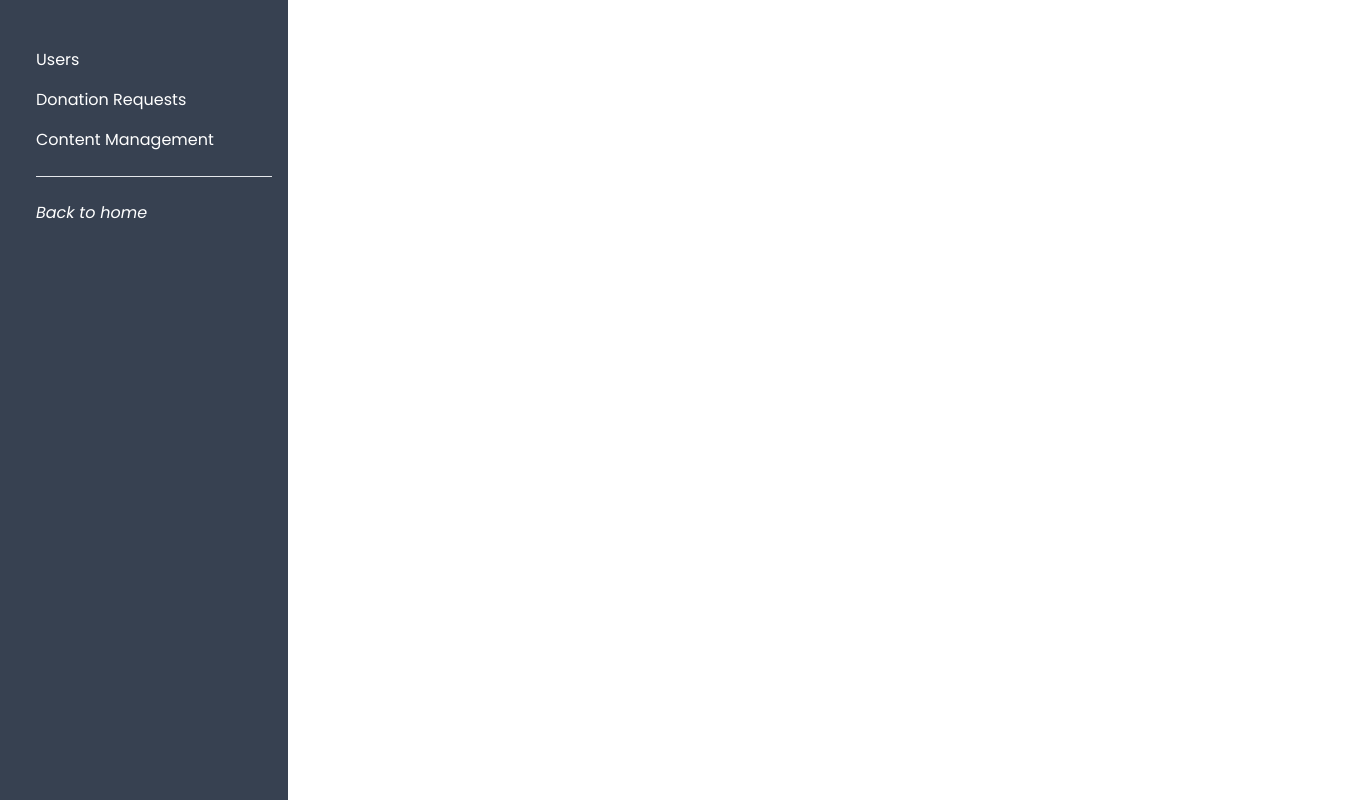
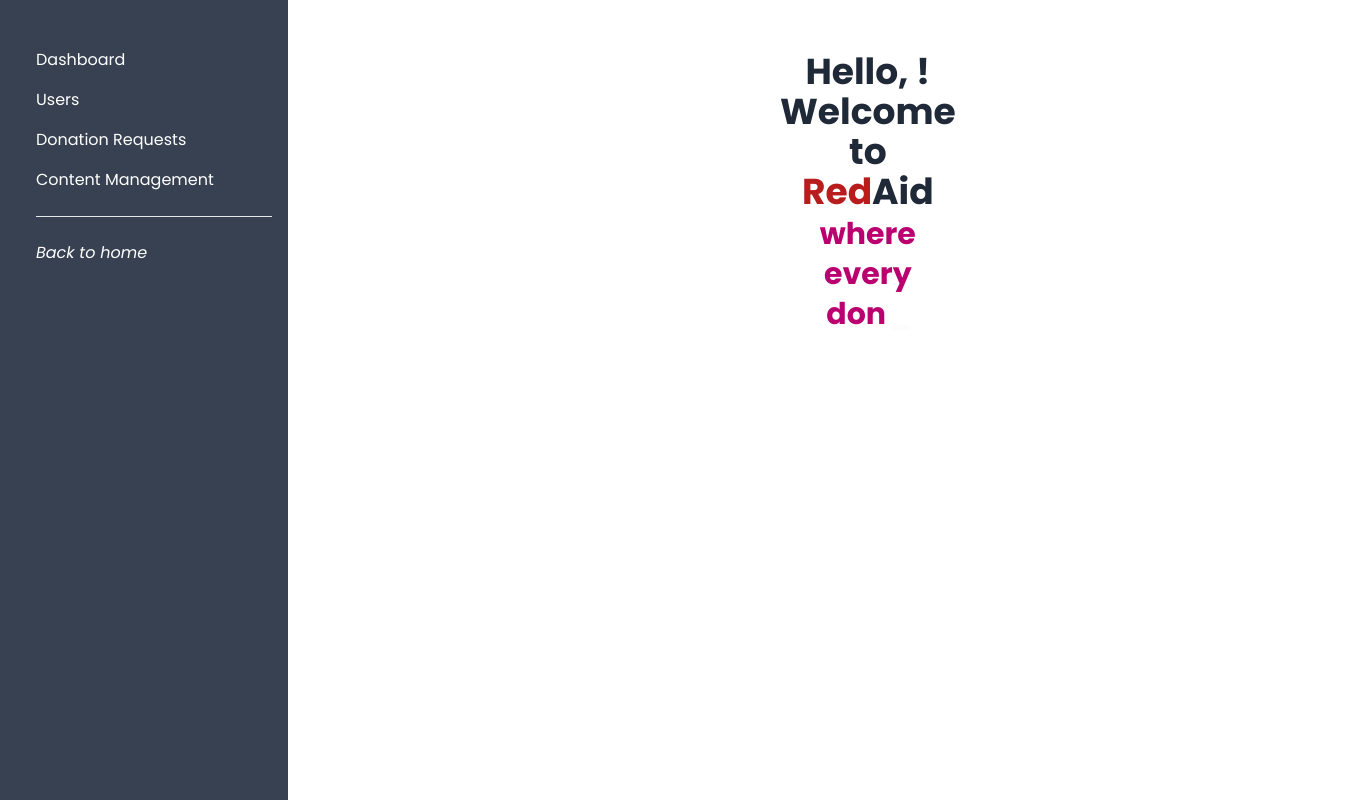
Before and after one commit to salauddin2k3/Red-Aid-Client, a React (Vite) app: page /dashboard in a window 1280 px wide. Shown: the whole page, 1352 px wide, since content can reach past the window. Built offline with nearby package versions, Linux system fonts and the light colour scheme; no server answers.

Commit message:
added some data

```diff
--- a/src/Components/Dashboard/AdminDashboard/AllUser.jsx
+++ b/src/Components/Dashboard/AdminDashboard/AllUser.jsx
@@ -10,7 +10,7 @@ const AllUser = () => {
             const res = await axios.get('http://localhost:5000/users');
             return res.data;
         }
-    })
+    });
 
     return (
         <div>
--- a/src/Components/Dashboard/DashboardNav.jsx
+++ b/src/Components/Dashboard/DashboardNav.jsx
@@ -12,29 +12,32 @@ const DashboardNav = () => {
             {
                 isAdmin &&
                 <div>
-                    <NavLink to="/dashboard/all-user"><a className=" text-white hover:bg-gray-900 py-2 px-4 block">Users</a></NavLink>
-                    <NavLink to="/dashboard/all-donation-request"><a className=" text-white hover:bg-gray-900 py-2 px-4 block">Donation Requests</a></NavLink>
-                    <NavLink to="/dashboard/content-management"><a className=" text-white hover:bg-gray-900 py-2 px-4 block">Content Management</a></NavLink>
+                    <NavLink to="/dashboard"><li className=" text-white hover:bg-gray-900 py-2 px-4 block">Dashboard</li></NavLink>
+                    <NavLink to="/dashboard/all-user"><li className=" text-white hover:bg-gray-900 py-2 px-4 block">Users</li></NavLink>
+                    <NavLink to="/dashboard/all-donation-request"><li className=" text-white hover:bg-gray-900 py-2 px-4 block">Donation Requests</li></NavLink>
+                    <NavLink to="/dashboard/content-management"><li className=" text-white hover:bg-gray-900 py-2 px-4 block">Content Management</li></NavLink>
                     <hr className="m-4" />
-                    <NavLink to="/"><a className=" text-white hover:bg-gray-900 py-2 px-4 block italic">Back to home</a></NavLink>
+                    <NavLink to="/"><li className=" text-white hover:bg-gray-900 py-2 px-4 block italic">Back to home</li></NavLink>
                 </div>
             }
             {
                 isDonor &&
                 <div>
-                    <NavLink to="/dashboard/my-donation-request"><a className=" text-white hover:bg-gray-900 py-2 px-4 block">My Donation Request</a></NavLink>
-                    <NavLink to="/dashboard/create-donation-request"><a className=" text-white hover:bg-gray-900 py-2 px-4 block">Create Donation Request</a></NavLink>
+                    <NavLink to="/dashboard"><li className=" text-white hover:bg-gray-900 py-2 px-4 block">Dashboard</li></NavLink>
+                    <NavLink to="/dashboard/my-donation-request"><li className=" text-white hover:bg-gray-900 py-2 px-4 block">My Donation Request</li></NavLink>
+                    <NavLink to="/dashboard/create-donation-request"><li className=" text-white hover:bg-gray-900 py-2 px-4 block">Create Donation Request</li></NavLink>
                     <hr className="m-4" />
-                    <NavLink to="/"><a className=" text-white hover:bg-gray-900 py-2 px-4 block italic">Back to home</a></NavLink>
+                    <NavLink to="/"><li className=" text-white hover:bg-gray-900 py-2 px-4 block italic">Back to home</li></NavLink>
                 </div>
             }
             {
                 isVolunteer &&
                 <div>
-                    <NavLink to="/dashboard/all-donation-request"><a className=" text-white hover:bg-gray-900 py-2 px-4 block">Donation Requests</a></NavLink>
-                    <NavLink to="/dashboard/content-management"><a className=" text-white hover:bg-gray-900 py-2 px-4 block">Content Management</a></NavLink>
+                    <NavLink to="/dashboard"><li className=" text-white hover:bg-gray-900 py-2 px-4 block">Dashboard</li></NavLink>
+                    <NavLink to="/dashboard/all-donation-request"><li className=" text-white hover:bg-gray-900 py-2 px-4 block">Donation Requests</li></NavLink>
+                    <NavLink to="/dashboard/content-management"><li className=" text-white hover:bg-gray-900 py-2 px-4 block">Content Management</li></NavLink>
                     <hr className="m-4" />
-                    <NavLink to="/"><a className=" text-white hover:bg-gray-900 py-2 px-4 block italic">Back to home</a></NavLink>
+                    <NavLink to="/"><li className=" text-white hover:bg-gray-900 py-2 px-4 block italic">Back to home</li></NavLink>
                 </div>
             }
         </div>
--- /dev/null
+++ b/src/Components/Dashboard/DonorDashboard/DashboardHome.jsx
@@ -0,0 +1,38 @@
+
+import { useQuery } from "@tanstack/react-query";
+import axios from "axios";
+import { useContext } from "react";
+import { Typewriter } from "react-simple-typewriter";
+import { AuthContext } from "../../../Providers/AuthProvider";
+
+
+const DashboardHome = () => {
+
+    const { user } = useContext(AuthContext);
+
+    const { data: users = [] } = useQuery({
+        queryKey: ['users'],
+        queryFn: async () => {
+            const res = await axios.get(`http://localhost:5000/users/${user?.email}`);
+            return res.data;
+        }
+    });
+
+    return (
+        <div className="lg:px-96">
+            <div>
+                <h2 className="p-3 font-bold text-center text-4xl">Hello, <span className="text-[#27796f]">{users[0]?.name}</span> ! Welcome to <span><span className="text-red-700">Red</span>Aid</span> <br /> <span className="text-[#BA006F] text-3xl"><Typewriter
+                    words={[`where every donor is a hero.`, `where your gift can save lives.`, `where giving is life-saving.`, `where each donor is a life-saver.`, `where your contribution counts.`, `where every drop is precious.`, `where your support means the world.`, `where every donation makes a difference.`, `where generosity meets gratitude.`, `where heroes give blood.`, `where your kindness creates hope.`]}
+                    loop={true}
+                    cursor
+                    cursorStyle='_'
+                    typeSpeed={120}
+                    deleteSpeed={80}
+                    delaySpeed={1000}
+                ></Typewriter></span></h2>
+            </div>
+        </div>
+    );
+};
+
+export default DashboardHome;
--- a/src/main.jsx
+++ b/src/main.jsx
@@ -31,6 +31,7 @@ import AllDonationRequest from './Components/Dashboard/AdminDashboard/AllDonatio
 import ContentManagement from './Components/Dashboard/AdminDashboard/ContentManagement';
 import MyDonationRequest from './Components/Dashboard/DonorDashboard/MyDonationRequest';
 import CreateDonationRequest from './Components/Dashboard/DonorDashboard/CreateDonationRequest';
+import DashboardHome from './Components/Dashboard/DonorDashboard/DashboardHome';
 
 const queryClient = new QueryClient();
 
@@ -103,6 +104,10 @@ const router = createBrowserRouter([
     element: <Dashboard></Dashboard>,
     errorElement: <ErrorPage></ErrorPage>,
     children: [
+      {
+        path: "/dashboard",
+        element: <DashboardHome></DashboardHome>
+      },
       // Admin routes --------------------------
       {
         path: "all-user",
```
Also changed, not shown: 1 other file (tests, documents, lock files or other folders).
